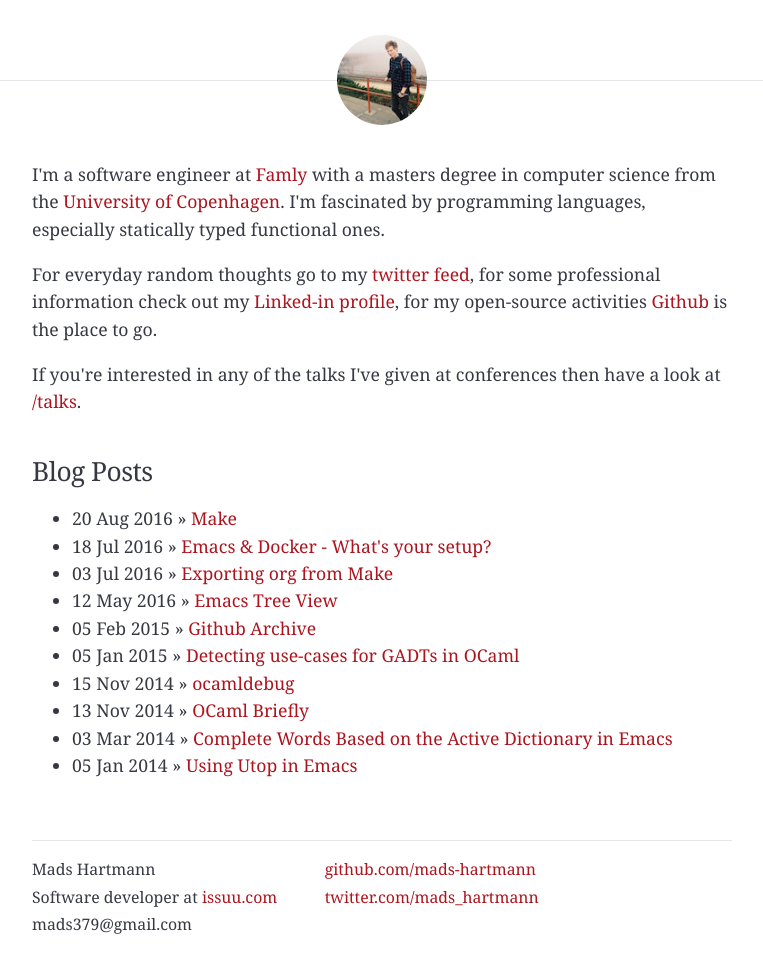
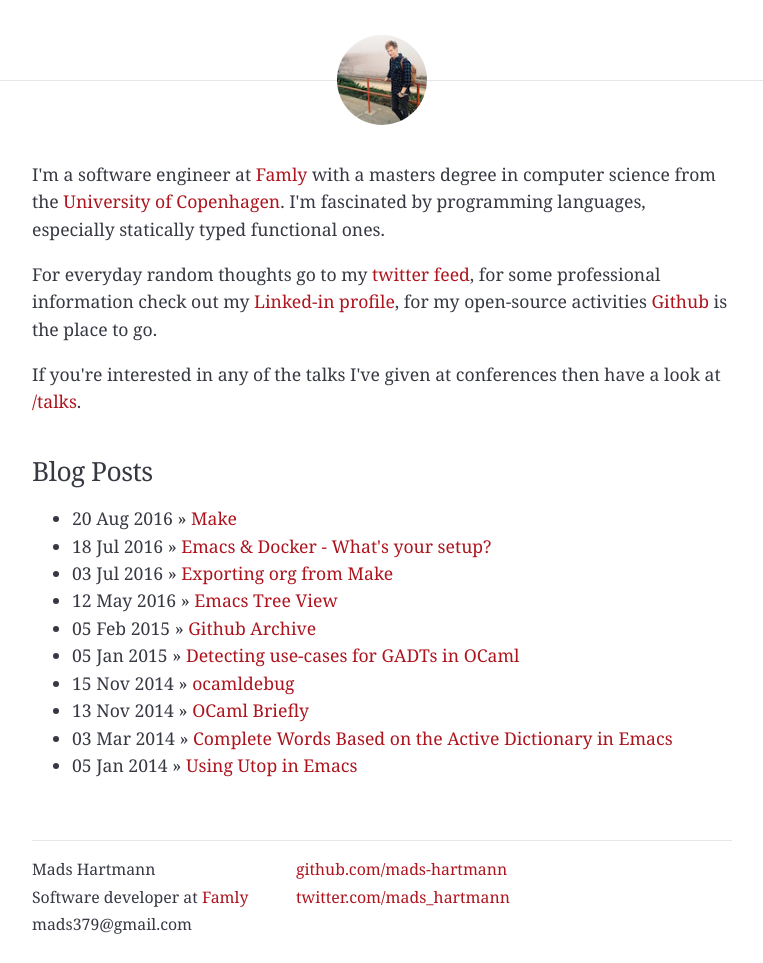
Before and after one commit to mads-hartmann/blog.mads-hartmann.com, a Jekyll site: the page built from index.html, in a window 1280 px wide. Shown: the whole page, without its empty margins (258-1021 px from the left). Built offline with Jekyll 4.4.1, drawn with Linux system fonts in a browser that asks for light colours; nearby versions of some CDN libraries.

Commit message:
Forgot the footer

```diff
--- a/_layouts/default.html
+++ b/_layouts/default.html
@@ -37,7 +37,7 @@
           <div class="contact">
             <p>
               Mads Hartmann<br />
-              Software developer at <a href="http://www.issuu.com">issuu.com</a><br />
+              Software developer at <a href="https://famly.co/?skip-geo-ip=1" target="_blank">Famly</a><br />
               mads379@gmail.com
             </p>
           </div>
```
